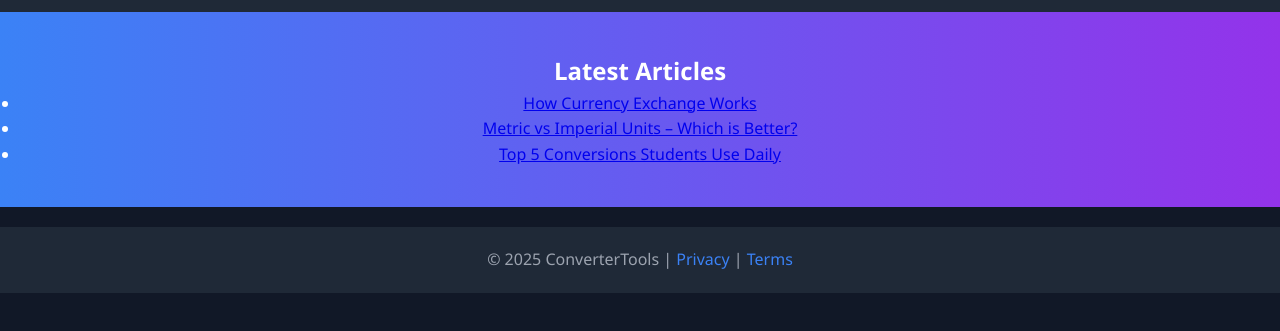
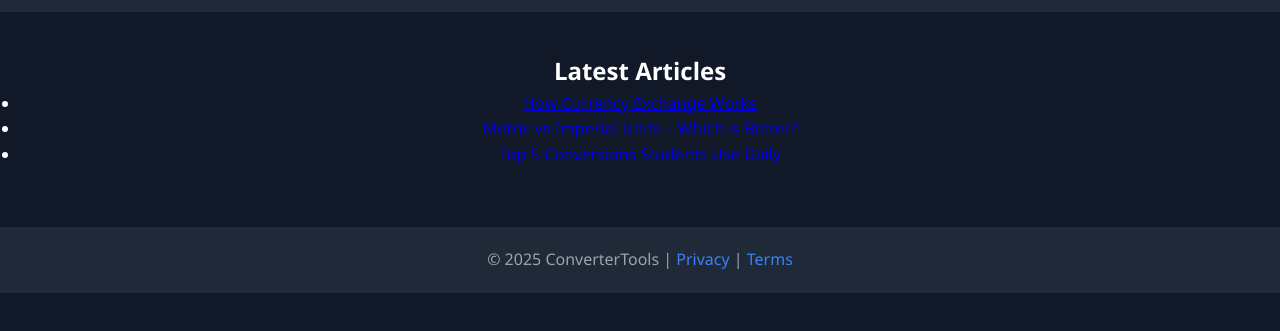
Before and after one commit to YadavAbhishek03/converter-website, a plain HTML site: page blog/index.html in a window 1280 px wide. Shown: the part 69-400 px from the top of the page. Drawn offline with Linux system fonts and the light colour scheme.

Commit message:
Initial commit - converter tools

```diff
--- a/assets/style.css
+++ b/assets/style.css
@@ -53,6 +53,12 @@ header nav a:hover {
 .hero h1 {
   font-size: 2.2rem;
   margin-bottom: 10px;
+}
+
+.hero1 {
+  text-align: center;
+  padding: 40px 20px;
+  color: white;
 }
 
 /* Tools Section */
--- a/blog/index.html
+++ b/blog/index.html
@@ -17,7 +17,7 @@
         </nav>
     </header>
     <main>
-        <section class="hero">
+        <section class="hero1">
         <h2>Latest Articles</h2>
         <ul>
             <li><a href="article1.html">How Currency Exchange Works</a></li>
```
Also changed, not shown: contact.html (+1 -1 lines).
